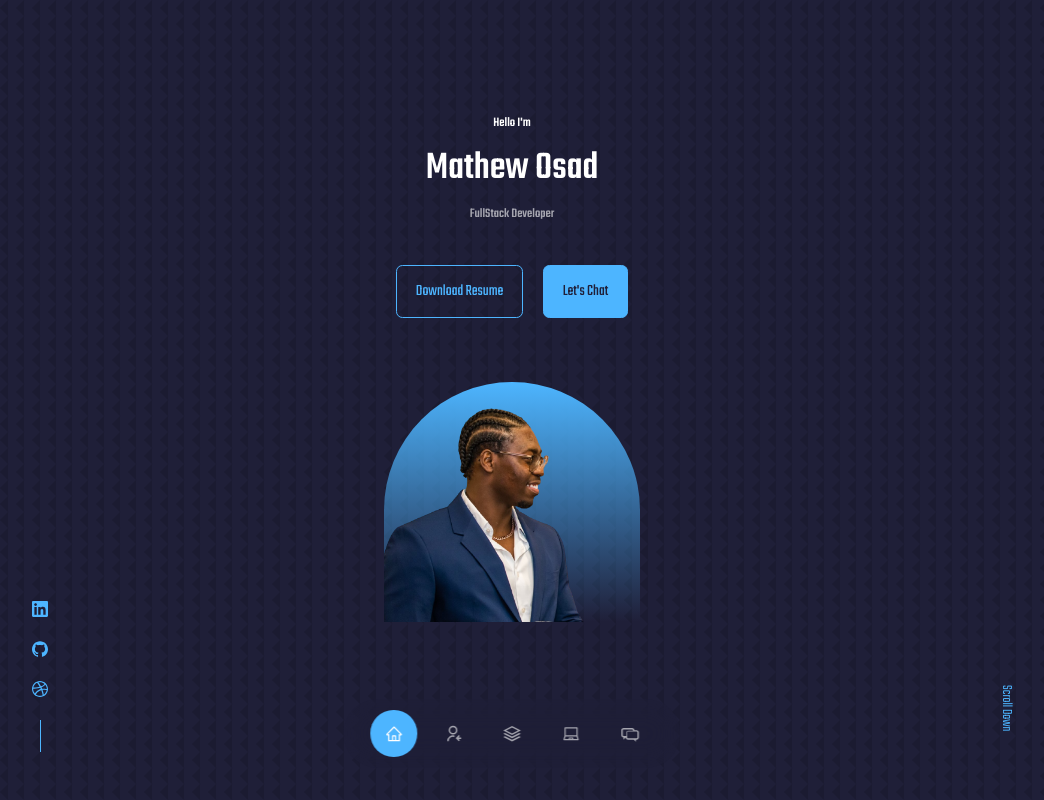
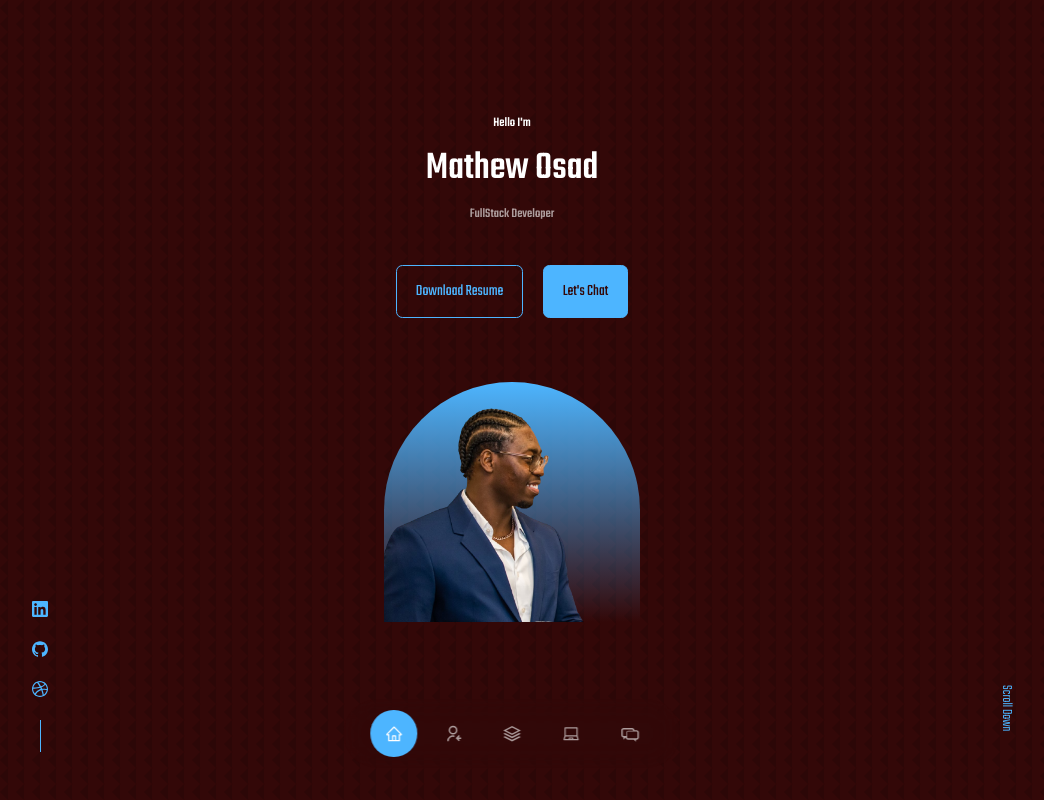
Before and after one commit to mathewosad/Mathew-Osad, a React (Create React App) app: page / in a window 1280 px wide. Shown: the top 800 px of the page, without its empty margins (128-1172 px from the left). Built offline with nearby package versions, Linux system fonts and the light colour scheme.

Commit message:
fixing and rearranging bugs and polishing

```diff
--- a/src/components/portfolio/Portfolio.jsx
+++ b/src/components/portfolio/Portfolio.jsx
@@ -7,14 +7,14 @@ import IMG2 from '../../assets/3.png'
 const data = [
   {
     id: 1,
-    title: 'Project 1 MarvelousMovies',
+    title: 'MarvelousMovies',
     image: IMG1,
     github: 'https://github.com/bdejene19/MarvelousMoviesIndex',
     liveDemo: 'https://bdejene19.github.io/MarvelousMoviesIndex/'
   },
   {
     id: 2,
-    title: 'Project 2 GFeyTraded',
+    title: 'GetTraded',
     image: IMG2,
     github: 'https://github.com/bdejene19/getTraded',
     liveDemo: 'https://get-traded.herokuapp.com/'
--- a/src/index.css
+++ b/src/index.css
@@ -11,7 +11,7 @@
 }
 
 :root {
-    --color-bg: #1f1f38;
+    --color-bg: #330808;
     --color-bg-variant: #2c2c6c;
     --color-primary: #4db5ff;
     --color-primary-variant: rgba(77, 181, 255, 0.4);
```
